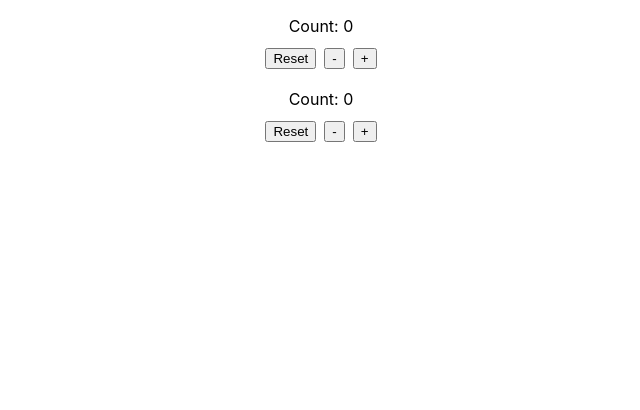
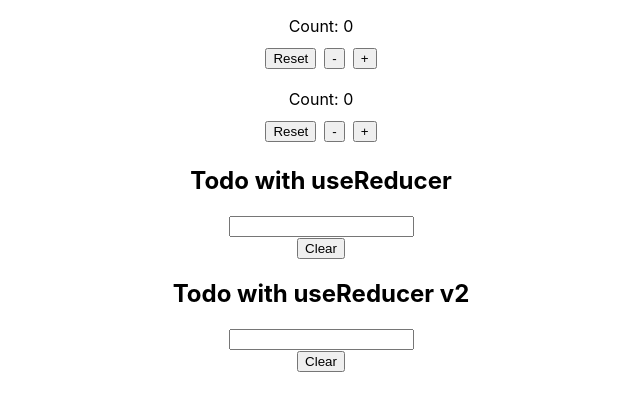
Before and after one commit to ryo4004/hooks, a React (Create React App) app: page / in a window 1280 px wide. Shown: the top 410 px of the page, without its empty margins (319-959 px from the left). Built offline with nearby package versions, Linux system fonts and the light colour scheme.

Commit message:
Add Todo

```diff
--- a/src/App.js
+++ b/src/App.js
@@ -1,6 +1,8 @@
 import React from 'react'
 import State from './useState/App'
 import Reducer from './useReducer/App'
+import Todo from './Todo/Todo'
+import Todov2 from './Todo/Todov2'
 import './App.scss'
 
 const App = () => {
@@ -8,6 +10,8 @@ const App = () => {
     <div className='App'>
       <State />
       <Reducer />
+      <Todo />
+      <Todov2 />
     </div>
   );
 }
--- /dev/null
+++ b/src/Todo/Todo.js
@@ -0,0 +1,46 @@
+import React, { useState, useReducer } from 'react'
+
+const Todo = () => {
+  const [input, setInput] = useState('')
+  const [items, dispatch] = useReducer((state, action) => {
+    switch (action.type) {
+      case 'add':
+        return [
+          ...state,
+          {
+            id: state.length,
+            value: action.value
+          }
+        ]
+      case 'remove':
+        return state.filter((v, index) => index !== action.id)
+      case 'clear':
+        return []
+      default:
+        return state
+    }
+  }, [])
+
+  const handleSubmit = (event) => {
+    event.preventDefault()
+    dispatch({type: 'add', value: input})
+    setInput('')
+  }
+
+  return (
+    <>
+      <h2>Todo with useReducer</h2>
+      <form onSubmit={handleSubmit}>
+        <input value={input} onChange={e => setInput(e.target.value)} />
+      </form>
+      <button onClick={() => dispatch({type: 'clear'})}>Clear</button>
+      <ul>
+        {items.map((item, index) => {
+          return <li key={item.id}>{item.value} <button onClick={() => dispatch({type: 'remove', id: index})}>x</button></li>
+        })}
+      </ul>
+    </>
+  )
+}
+
+export default Todo
--- /dev/null
+++ b/src/Todo/Todov2.js
@@ -0,0 +1,62 @@
+import React, { useReducer } from 'react'
+
+const reducer = (state, action) => {
+  switch (action.type) {
+    case 'input':
+      return {
+        ...state,
+        input: action.value
+      }
+    case 'add':
+      return {
+        ...state,
+        input: '',
+        items: [
+          ...state.items,
+          {
+            id: state.items.length,
+            value: action.value
+          }
+        ]
+      }
+    case 'remove':
+      return {
+        ...state,
+        items: state.items.filter((v, index) => index !== action.id)
+      }
+    default:
+      return state
+  }
+}
+
+const initialState = {
+  input: '',
+  items: []
+}
+
+const Todov2 = () => {
+  const [state, dispatch] = useReducer(reducer, initialState)
+  const {input, items} = state
+
+  const handleSubmit = (event) => {
+    event.preventDefault()
+    dispatch({type: 'add', value: input})
+  }
+
+  return (
+    <>
+      <h2>Todo with useReducer v2</h2>
+      <form onSubmit={handleSubmit}>
+        <input value={input} onChange={e => dispatch({type: 'input', value: e.target.value})} />
+      </form>
+      <button onClick={() => dispatch({type: 'clear'})}>Clear</button>
+      <ul>
+        {items.map((item, index) => {
+          return <li key={item.id}>{item.value} <button onClick={() => dispatch({type: 'remove', id: index})}>x</button></li>
+        })}
+      </ul>
+    </>
+  )
+}
+
+export default Todov2
--- a/src/useState/App.js
+++ b/src/useState/App.js
@@ -1,4 +1,4 @@
-import React, { useState } from 'react'
+import React from 'react'
 import Counter from './Counter'
 
 const App = () => {
```
